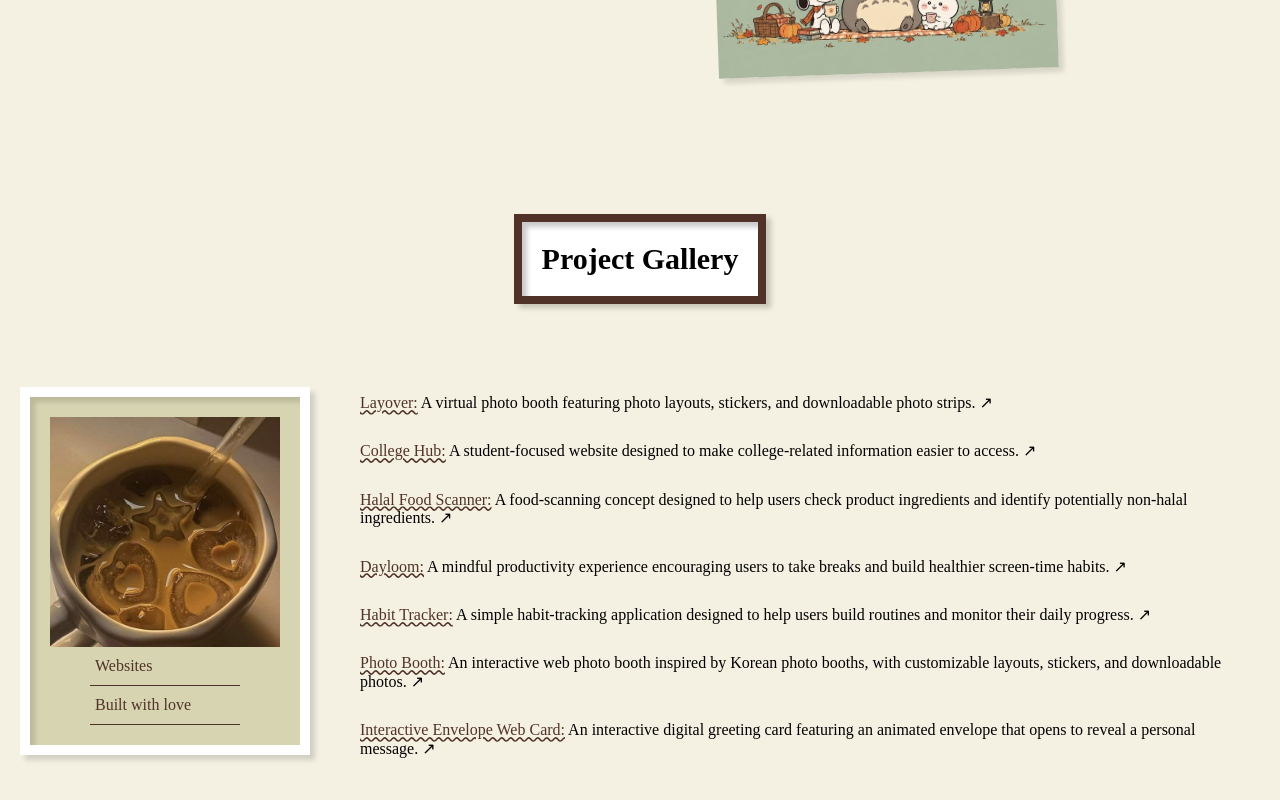
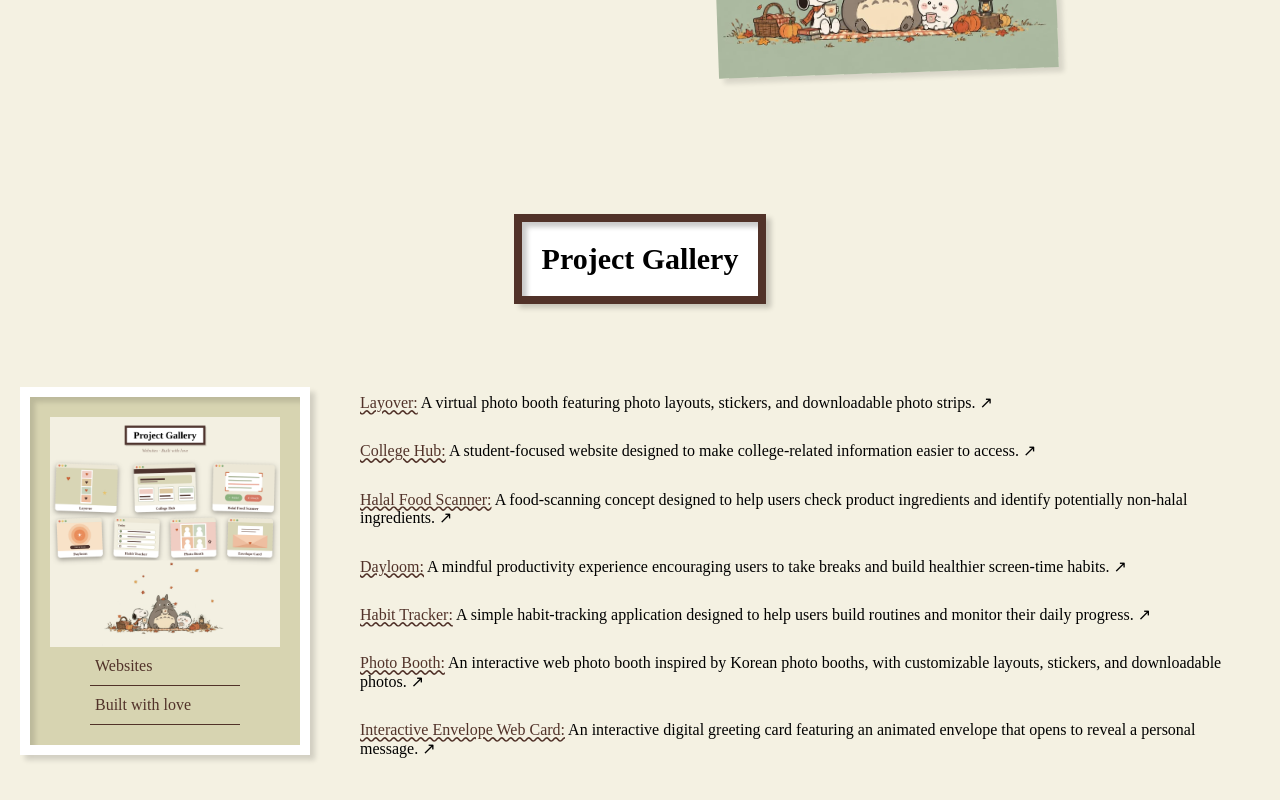
Before and after one commit to Amayl97/Amayl-s-Portfolio, a React (Vite) app: page / in a window 1280 px wide. Shown: the part 1306-2106 px from the top of the page. Built offline with nearby package versions, Linux system fonts and the light colour scheme; a web font is replaced by a local one.

Commit message:
Fixed images path issue

```diff
--- a/src/components/About.jsx
+++ b/src/components/About.jsx
@@ -1,16 +1,17 @@
 import "../css/about.css";
-
+import cloudsImg from "../assets/clouds.jpg"
+import pfpImg from "../assets/pfp.jpg"
 export default function About(){
     return(
      <section id="aboutSection">
           <div className="aboutMe gridDiv">
-            <img src="../src/assets/clouds.jpg" alt="" className="aboutImg" />
+            <img src={cloudsImg} alt="clouds image" className="aboutImg" />
             <p>I’m a 21-year-old IT student at Punjab University in Pakistan.<br/>I’ve always loved creating things through art, <br/> writing, and technology. After studying pre-engineering, <br/> I pursued a BS in IT and discovered a passion<br/>  for designing minimal, beautiful websites. <br/> I believe every website should have a personality of its own.</p>
           </div>
           <div className="edu gridDiv">
 
             <p>I have experience with React.js, Spring Boot, and Python,<br/> and I’m always open to collaboration. Feel free to reach out <br/>via email.</p>
-            <img src="../src/assets/pfp.jpg" alt="" className="aboutImg"/>
+            <img src={pfpImg} alt="cute image" className="aboutImg"/>
           </div>
      </section>
     );
--- a/src/components/Home.jsx
+++ b/src/components/Home.jsx
@@ -1,5 +1,6 @@
 import "../css/home.css";
 import { useEffect } from "react";
+import bgGif from "../assets/autumn_picnic-3.gif";
 
 export default function Home() {
   useEffect(() => {
@@ -46,7 +47,7 @@ return () => {
       </div>
 
       <div className="hero">
-        <img src="../src/assets/autumn_picnic-3.gif" alt="" />
+        <img src={bgGif} alt="" />
         <div className="introText">
           <p className="intro">
             <span className="line name">Hello, I'm Amayl.</span>
--- a/src/components/Projects.jsx
+++ b/src/components/Projects.jsx
@@ -1,4 +1,5 @@
 import "../css/projects.css";
+import projectImg from "../assets/amayl_projects_collage.png";
 
 export default function Projects() {
   return (
@@ -8,7 +9,7 @@ export default function Projects() {
       <div className="showcase">
         <div className="projectDiv">
           <div className="project">
-            <img src="../src/assets/coffee.jpg" alt="" className="projectImg" />
+            <img src={projectImg} alt="projectImg" className="projectImg" />
             <p>Websites</p>
             <p>Built with love</p>
           </div>
```
Also changed, not shown: src/assets/amayl_projects_collage.png (added).
